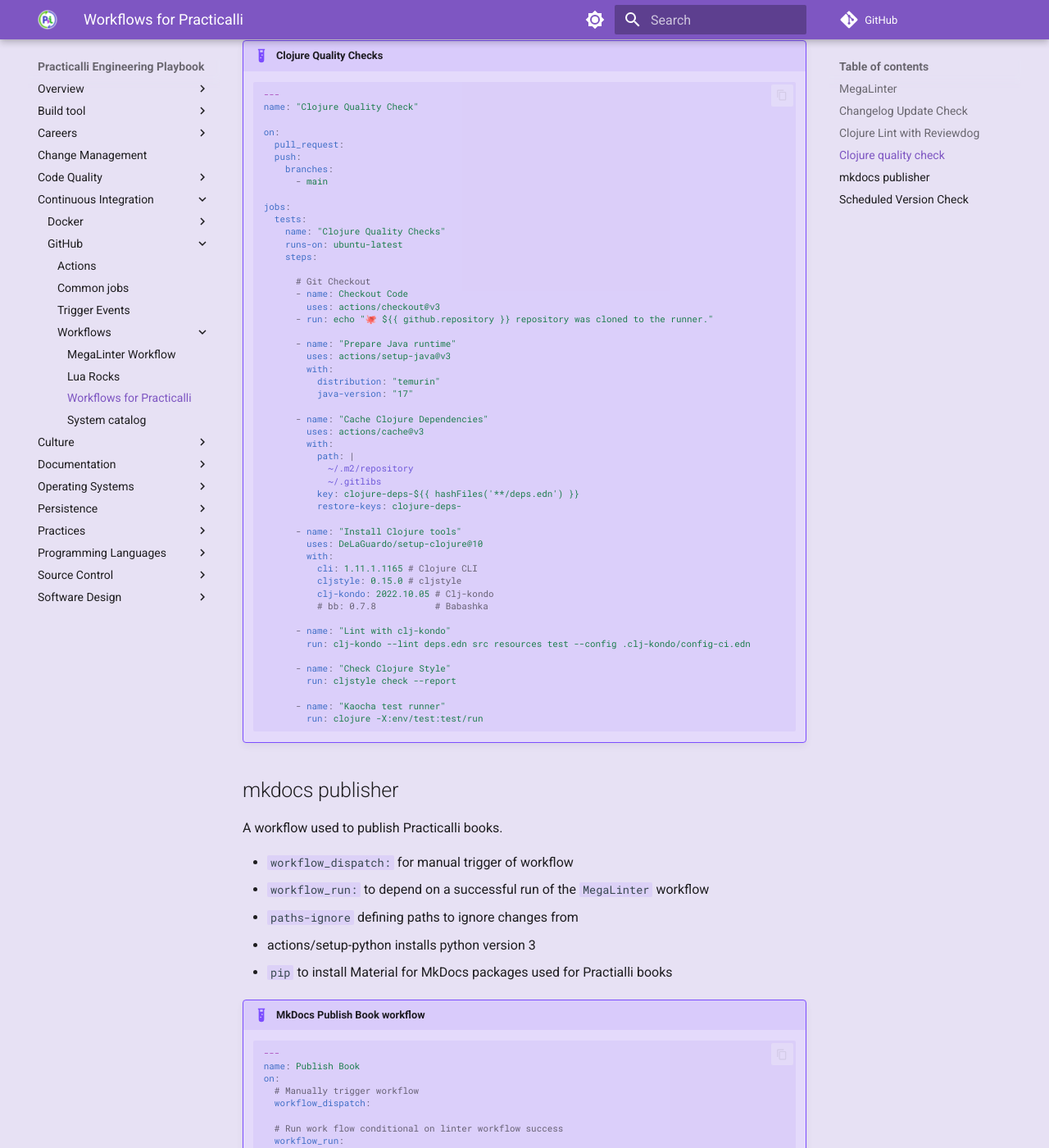
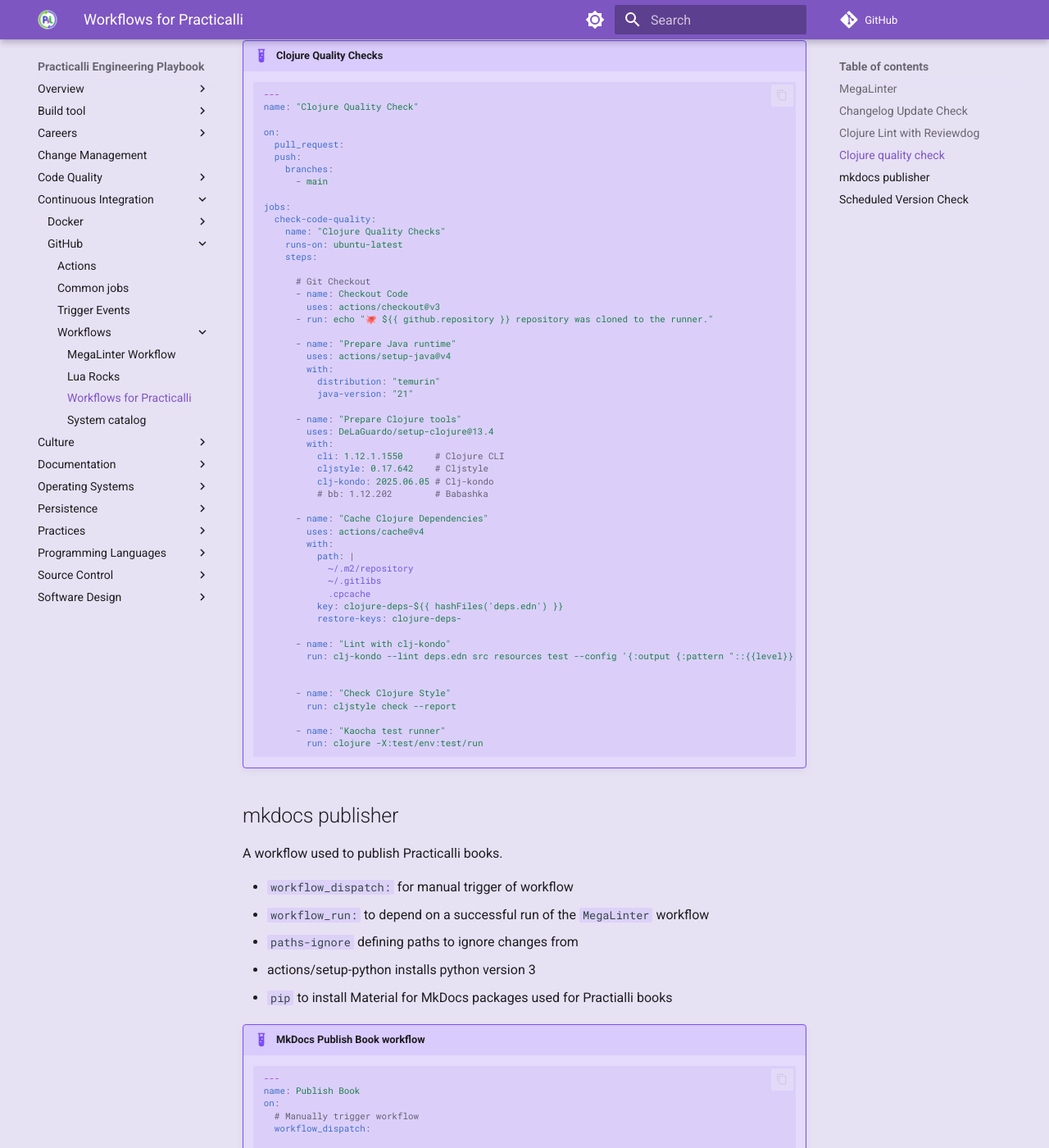
Before and after one commit to practicalli/engineering-playbook, an MkDocs documentation site: the page built from docs/continuous-integration/github/workflows/practicalli.md, in a window 1280 px wide and 1400 px high, scrolled down 2149 px. Shown: the whole window at 82% size. Built offline with MkDocs 1.6.1 and Material for MkDocs 9.7.7, drawn with Linux system fonts in a browser that asks for light colours; plug-ins that fetch from the network failed and are left out; comment, search, counter and statistics services are not loaded.

Commit message:
ci: update clojure quality check github workflow
- Update Clojure tool versions
- Update to Java 21
- update clj-kondo config for CI output

````diff
--- a/docs/continuous-integration/github/workflows/practicalli.md
+++ b/docs/continuous-integration/github/workflows/practicalli.md
@@ -113,7 +113,7 @@
           - main
 
     jobs:
-      tests:
+      check-code-quality:
         name: "Clojure Quality Checks"
         runs-on: ubuntu-latest
         steps:
@@ -124,36 +124,38 @@
           - run: echo "🐙 ${{ github.repository }} repository was cloned to the runner."
 
           - name: "Prepare Java runtime"
-            uses: actions/setup-java@v3
+            uses: actions/setup-java@v4
             with:
               distribution: "temurin"
-              java-version: "17"
+              java-version: "21"
+
+          - name: "Prepare Clojure tools"
+            uses: DeLaGuardo/setup-clojure@13.4
+            with:
+              cli: 1.12.1.1550      # Clojure CLI
+              cljstyle: 0.17.642    # Cljstyle
+              clj-kondo: 2025.06.05 # Clj-kondo
+              # bb: 1.12.202        # Babashka
 
           - name: "Cache Clojure Dependencies"
-            uses: actions/cache@v3
+            uses: actions/cache@v4
             with:
               path: |
                 ~/.m2/repository
                 ~/.gitlibs
-              key: clojure-deps-${{ hashFiles('**/deps.edn') }}
+                .cpcache
+              key: clojure-deps-${{ hashFiles('deps.edn') }}
               restore-keys: clojure-deps-
 
-          - name: "Install Clojure tools"
-            uses: DeLaGuardo/setup-clojure@10
-            with:
-              cli: 1.11.1.1165 # Clojure CLI
-              cljstyle: 0.15.0 # cljstyle
-              clj-kondo: 2022.10.05 # Clj-kondo
-              # bb: 0.7.8           # Babashka
+          - name: "Lint with clj-kondo"
+            run: clj-kondo --lint deps.edn src resources test --config '{:output {:pattern "::{{level}} file={{filename}},line={{row}},col={{col}}::{{message}}"}}'
 
-          - name: "Lint with clj-kondo"
-            run: clj-kondo --lint deps.edn src resources test --config .clj-kondo/config-ci.edn
 
           - name: "Check Clojure Style"
             run: cljstyle check --report
 
           - name: "Kaocha test runner"
-            run: clojure -X:env/test:test/run
+            run: clojure -X:test/env:test/run
     ```
 
 ## mkdocs publisher
````
Also changed, not shown: CHANGELOG.md (+1 -0 lines).
